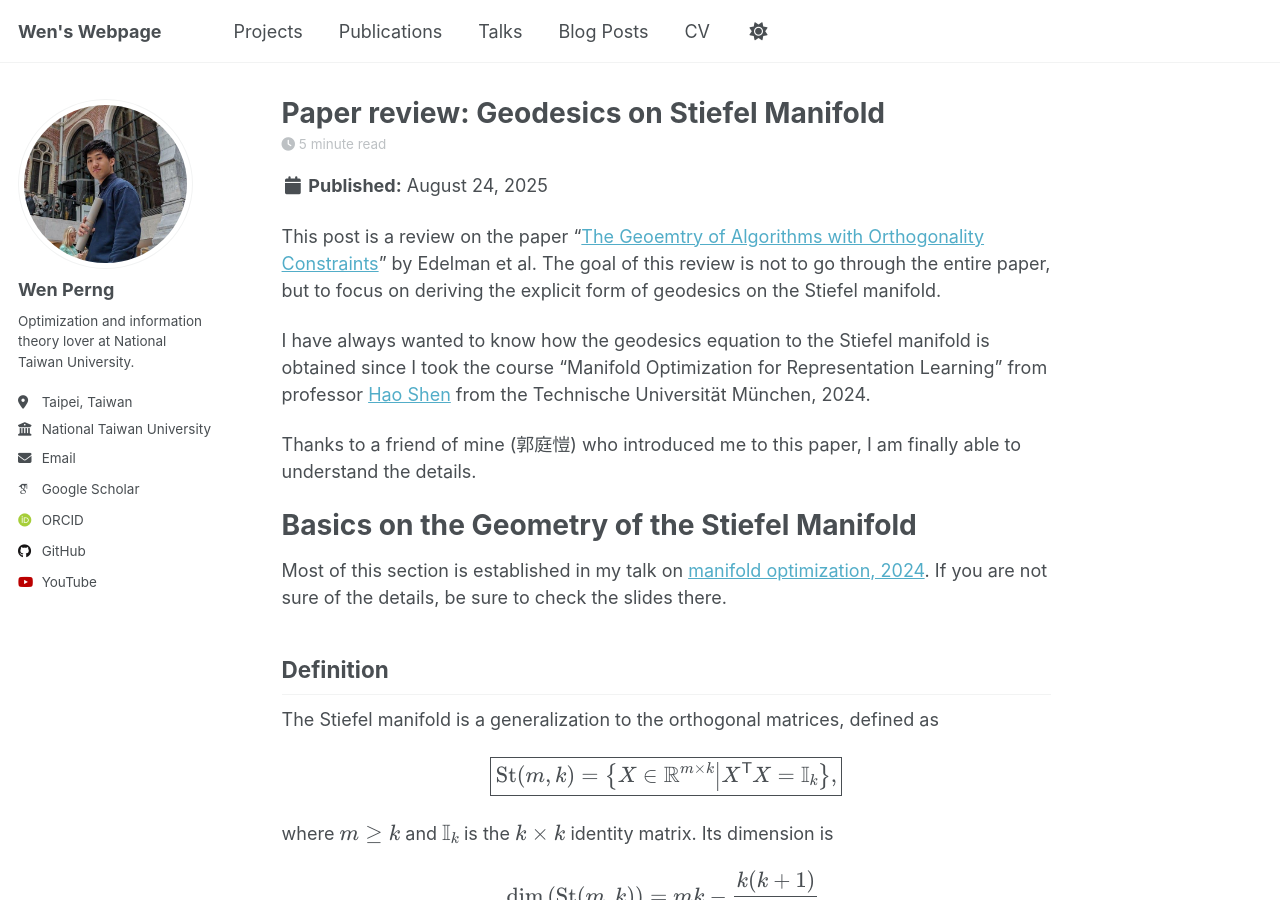
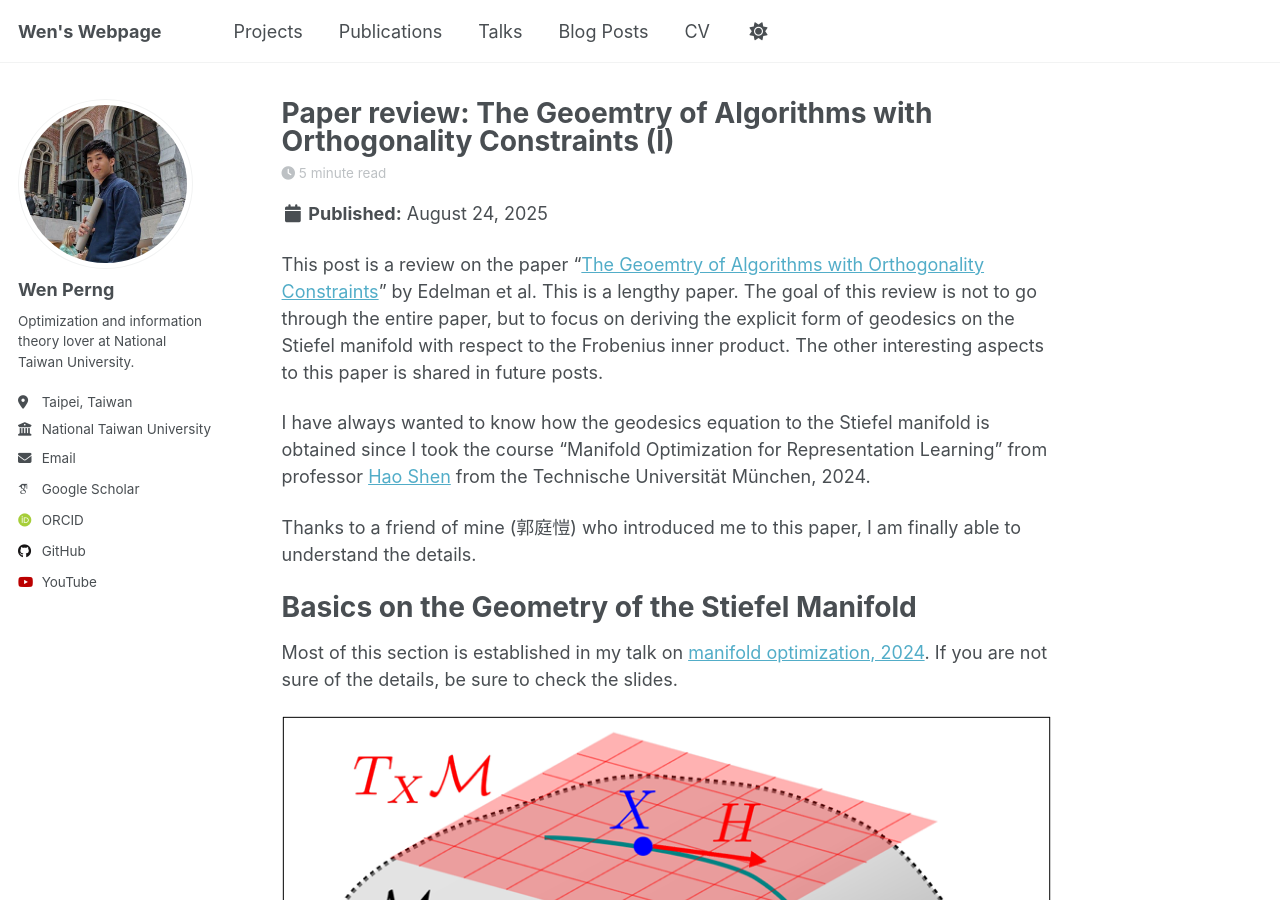
Before and after one commit to WenPerng/WenPerng.github.io, a Jekyll site: the page built from _posts/2025-08-24-blog-post.md, in a window 1280 px wide and 900 px high. Built offline with Jekyll 4.4.1, drawn with Linux system fonts in a browser that asks for light colours; some web fonts are replaced; a script that is not in the unit is left out; some of the changed text lies outside the part shown.

Commit message:
Update 2025-08-24-blog-post.md

```diff
--- a/_posts/2025-08-24-blog-post.md
+++ b/_posts/2025-08-24-blog-post.md
@@ -1,21 +1,23 @@
 ---
-title: 'Paper review: Geodesics on Stiefel Manifold'
+title: 'Paper review: The Geoemtry of Algorithms with Orthogonality Constraints (I)'
 date: 2025-08-24
 permalink: /posts/2025/08/blog-post-4/
 tags:
   - manifold optimization
   - geometry
-excerpt: "This post is a review on the paper \"[The Geoemtry of Algorithms with Orthogonality Constraints](https://arxiv.org/abs/physics/9806030)\" by Edelman et al. The focus of this review is on deriving the geodesics on the Stiefel manifold."
+excerpt: "This post is a review on the paper \"[The Geoemtry of Algorithms with Orthogonality Constraints](https://arxiv.org/abs/physics/9806030)\" by Edelman et al. The focus of this review is on deriving the geodesics on the Stiefel manifold with respect to the Frobenius inner product."
 ---
 
-This post is a review on the paper "[The Geoemtry of Algorithms with Orthogonality Constraints](https://arxiv.org/abs/physics/9806030)" by Edelman et al. The goal of this review is not to go through the entire paper, but to focus on deriving the explicit form of geodesics on the Stiefel manifold.
+This post is a review on the paper "[The Geoemtry of Algorithms with Orthogonality Constraints](https://arxiv.org/abs/physics/9806030)" by Edelman et al. This is a lengthy paper. The goal of this review is not to go through the entire paper, but to focus on deriving the explicit form of geodesics on the Stiefel manifold with respect to the Frobenius inner product. The other interesting aspects to this paper is shared in future posts.
 
 I have always wanted to know how the geodesics equation to the Stiefel manifold is obtained since I took the course "Manifold Optimization for Representation Learning" from professor [Hao Shen](https://www.researchgate.net/profile/Hao-Shen-15) from the Technische Universität München, 2024.
 
 Thanks to a friend of mine (郭庭愷) who introduced me to this paper, I am finally able to understand the details.
 
 # Basics on the Geometry of the Stiefel Manifold
-Most of this section is established in my talk on [manifold optimization, 2024](/talks/2024-10-01-talk). If you are not sure of the details, be sure to check the slides there.
+Most of this section is established in my talk on [manifold optimization, 2024](/talks/2024-10-01-talk). If you are not sure of the details, be sure to check the slides.
+
+<img src='/images/talk/2024-10-01-manifold.png'>
 
 ## Definition
 The Stiefel manifold is a generalization to the orthogonal matrices, defined as
@@ -119,7 +121,7 @@ $$
 }.
 $$
 </p>
-
+It should be noted that unlike in differential geometry, we like to express our equations under an extrinsic coordinate (\\(\mathbb{R}^{m \times k}\\)) when analyzing the geometry of a matrix manifold. The expressions beomce clean and coordinate-free.
 
 # Solving the geodesic equation
-Let us solve the geodesic equation! Instead of just giving you the answer and spoiling the fun, we will derive the solution from the geodesic equation step by step.
+Let us solve the geodesic equation! Instead of just giving you the answer and spoiling the fun, we will derive the solution from the geodesic equation step by step. Let us first state our initial conditions: we will be deriving a geodesic emanating from \\(X \in \mathrm{St}(m,k)\\) in the direction of \\(H \in T_X \mathrm{St}(m,k)\\).
```
